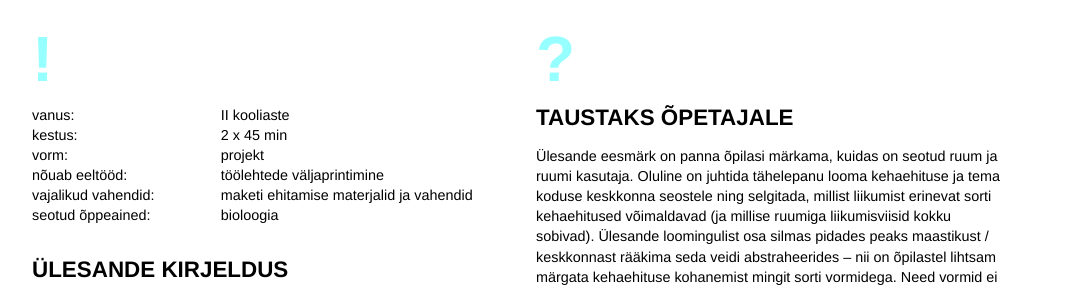
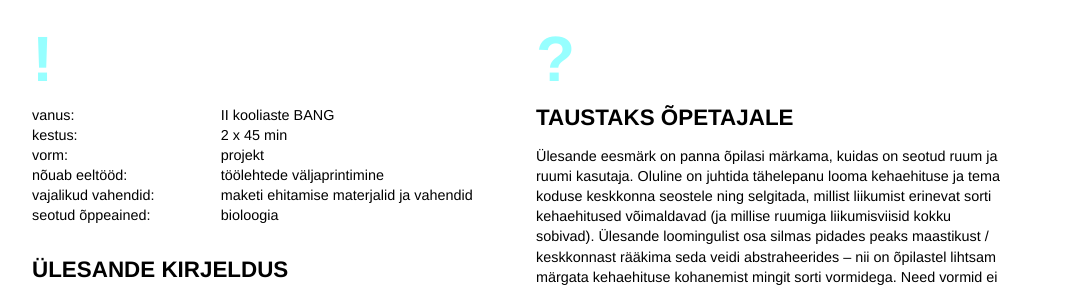
Before and after one commit to ruumiharidus/ruumiharidus.github.io, a Jekyll site: the page built from _posts/2015-11-25-loomaaed.md, in a window 1280 px wide. Shown: the part 811-1100 px from the top of the page, without its empty margins (104-1175 px from the left). Built offline with Jekyll 4.4.1, drawn with Linux system fonts in a browser that asks for light colours.

Commit message:
Updated 2015-11-25-loomaaed.md

```diff
--- a/_posts/2015-11-25-loomaaed.md
+++ b/_posts/2015-11-25-loomaaed.md
@@ -3,12 +3,14 @@ layout: lesson
 title: Loomaaed
 description: Mõnus elukeskkond loomaaialoomale.
 image: /assets/images/loomaaed.jpg
+published: true
 ---
+
 
 <section class="section-bang">
 ### !
 
-vanus: 				| II kooliaste
+vanus: 				| II kooliaste BANG
 kestus: 			| 2 x 45 min
 vorm: 				| projekt
 nõuab eeltööd:		| töölehtede väljaprintimine
```
